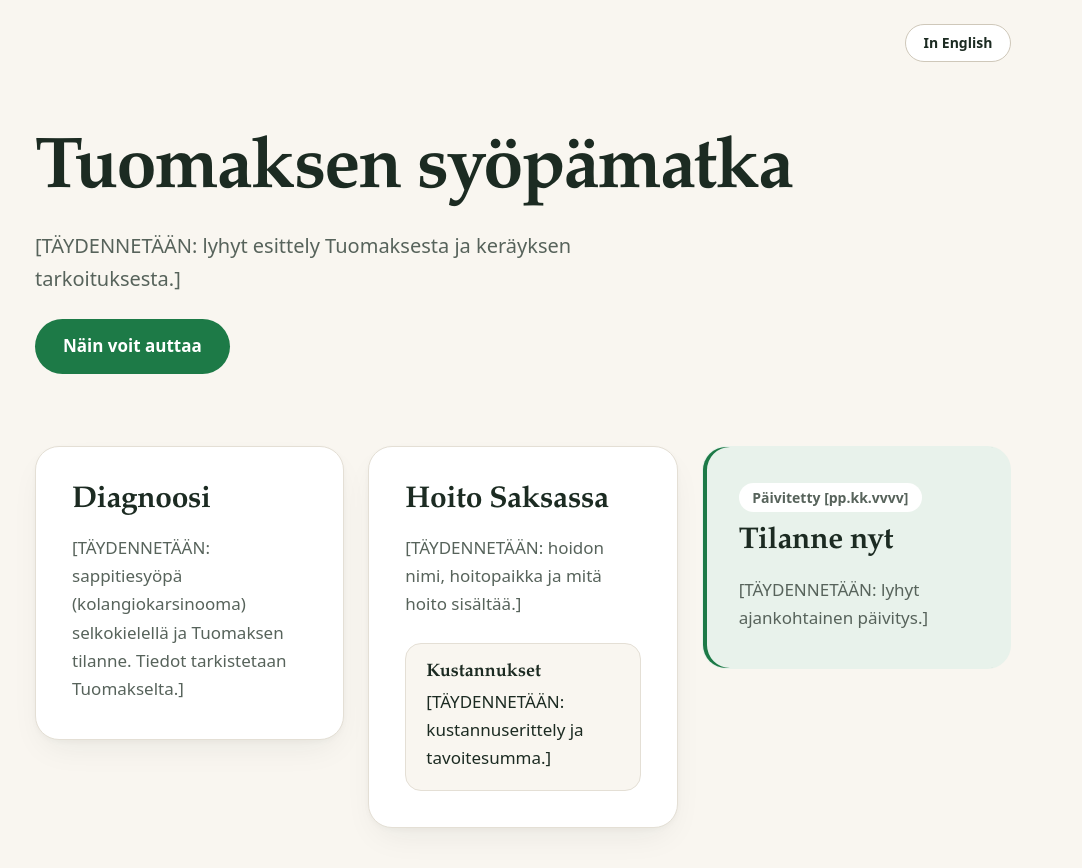
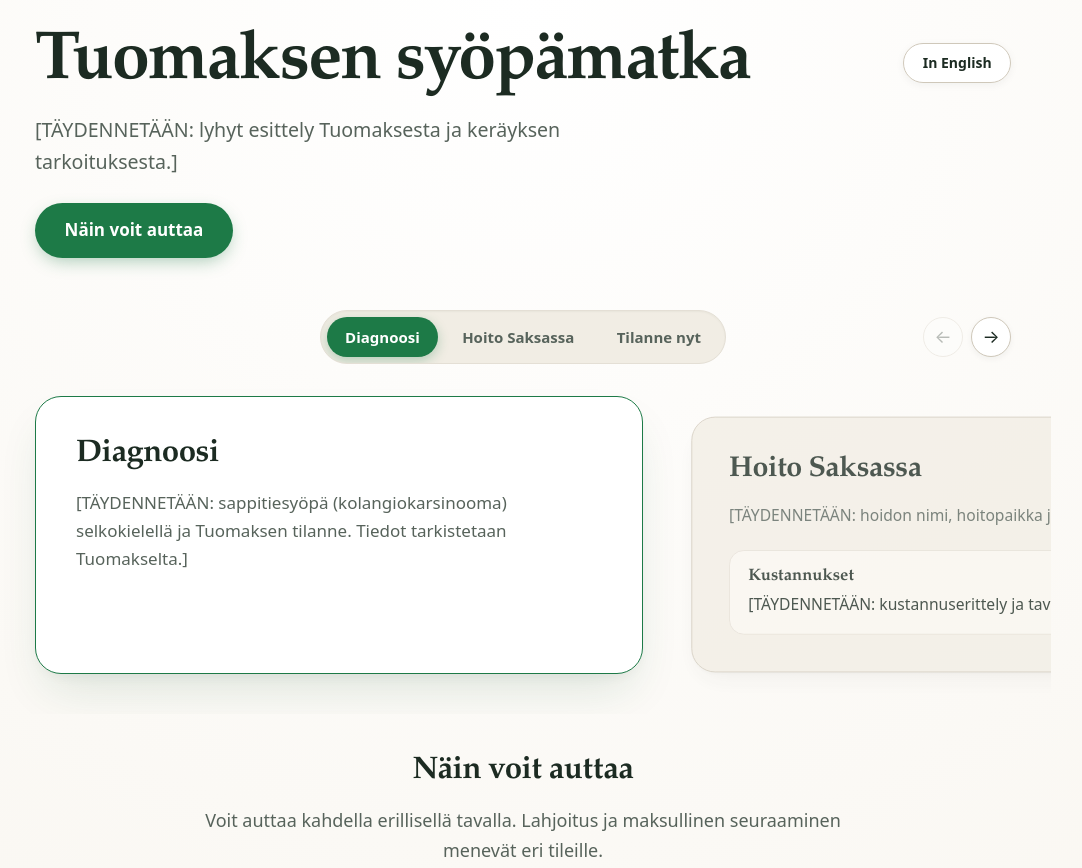
Before and after one commit to tomistaven/cancer-fundraiser-page, a website with bundled scripts: page public/index.html in a window 1280 px wide. Shown: the top 868 px of the page, without its empty margins (117-1199 px from the left). Built offline with nearby package versions, Linux system fonts and the light colour scheme.

Commit message:
feat(page): add story carousel and support tabs
- public/js/snap-carousel.js: add SnapCarousel, centred scroll-snap
  cards with tabs, arrows and a marker on the current card
- public/js/tab-switcher.js: add TabSwitcher, accessible tabs for
  the two support options
- public/js/main.js: start the carousel and the tabs
- public/js/content.js: add tab, arrow and study link texts, reword
  step 1, keep "(30 €)" on one line
- public/index.html: language toggle in the hero title row, story as
  a three-card track, support options as tabs, hidden slots for the
  hero photo and study link
- public/css/styles.css: warm palette with kelly green, centred section
  headers and tabs, carousel and support card styles

```diff
--- a/public/css/styles.css
+++ b/public/css/styles.css
@@ -21,21 +21,24 @@
   --space-2: 1rem;
   --space-3: 1.5rem;
   --space-4: 2.5rem;
-  --space-5: 4.5rem;
+  --space-5: 4rem;
 
   --measure: 42rem;
   --page-width: 66rem;
   --gutter: clamp(1.25rem, 4vw, 2.5rem);
-  --card-padding: clamp(1.25rem, 4vw, 2.25rem);
+  --card-padding: clamp(1.5rem, 3.5vw, 2.5rem);
 
-  --radius-card: 24px;
+  --radius-card: 26px;
   --radius-inner: 16px;
   --radius-control: 12px;
   --radius-pill: 999px;
 
   --shadow-soft:
-    0 14px 34px -10px rgba(28, 43, 34, 0.08),
+    0 12px 30px -8px rgba(28, 43, 34, 0.07),
     0 2px 6px -1px rgba(28, 43, 34, 0.04);
+  --shadow-stage:
+    0 24px 48px -12px rgba(20, 92, 53, 0.14),
+    0 6px 16px -4px rgba(28, 43, 34, 0.06);
 }
 
 *,
@@ -48,7 +51,6 @@ html {
   -webkit-text-size-adjust: 100%;
 }
 
-/* Component display rules would otherwise override the attribute. */
 [hidden] {
   display: none !important;
 }
@@ -61,11 +63,16 @@ html {
 
 body {
   margin: 0;
-  background: var(--color-page);
+  background: radial-gradient(
+    circle at 50% 0%,
+    #ffffff 0%,
+    var(--color-page) 65%
+  );
   color: var(--color-ink);
   font-family: var(--font-body);
   font-size: 1.0625rem;
   line-height: 1.65;
+  -webkit-font-smoothing: antialiased;
 }
 
 h1,
@@ -75,12 +82,12 @@ h4 {
   margin: 0 0 var(--space-2);
   font-family: var(--font-heading);
   font-weight: 700;
-  line-height: 1.18;
+  line-height: 1.15;
 }
 
 h2 {
-  font-size: clamp(1.5rem, 3vw, 1.875rem);
-  letter-spacing: -0.01em;
+  font-size: clamp(1.5rem, 3vw, 1.95rem);
+  letter-spacing: -0.015em;
 }
 
 h3 {
@@ -106,33 +113,35 @@ a {
   outline-offset: 3px;
 }
 
-.site-header,
 main {
   max-width: var(--page-width);
   margin: 0 auto;
   padding-inline: var(--gutter);
 }
 
-.site-header {
-  display: flex;
-  justify-content: flex-end;
-  padding-block: var(--space-3) var(--space-1);
-}
-
 .language-toggle {
-  padding: 0.4rem 1.1rem;
+  flex: 0 0 auto;
+  padding: 0.45rem 1.15rem;
   border: 1px solid var(--color-line-strong);
   border-radius: var(--radius-pill);
-  background: var(--color-surface);
+  background: rgba(255, 255, 255, 0.9);
+  backdrop-filter: blur(8px);
   color: var(--color-ink);
   font: inherit;
   font-size: 0.875rem;
   font-weight: 600;
   cursor: pointer;
+  box-shadow: 0 2px 8px rgba(28, 43, 34, 0.05);
+  transition:
+    transform 0.15s ease,
+    border-color 0.15s ease,
+    background-color 0.15s ease;
 }
 
 .language-toggle:hover {
   border-color: var(--color-accent);
+  background: var(--color-surface);
+  transform: translateY(-1px);
 }
 
 .noscript {
@@ -145,23 +154,31 @@ main {
 
 .hero {
   display: grid;
-  gap: var(--space-4);
+  gap: 0 var(--space-4);
   align-items: center;
-  padding: clamp(2rem, 6vw, 4rem) 0 clamp(2.5rem, 7vw, 4.5rem);
+  padding: clamp(1rem, 3vw, 1.75rem) 0 clamp(2rem, 5vw, 3.25rem);
+}
+
+.hero-title-row {
+  display: flex;
+  align-items: center;
+  justify-content: space-between;
+  gap: var(--space-2);
+  margin-bottom: 1rem;
 }
 
 .hero h1 {
-  margin-bottom: 1.25rem;
-  font-size: clamp(2.6rem, 8vw, 4.5rem);
-  line-height: 1.04;
+  margin: 0;
+  font-size: clamp(2.5rem, 7.5vw, 4.25rem);
+  line-height: 1.03;
   letter-spacing: -0.025em;
 }
 
 .hero p {
   max-width: 36rem;
-  margin-bottom: var(--space-3);
+  margin-bottom: 1.5rem;
   color: var(--color-muted);
-  font-size: clamp(1.125rem, 2vw, 1.25rem);
+  font-size: clamp(1.1rem, 2vw, 1.225rem);
 }
 
 .hero-media {
@@ -174,14 +191,14 @@ main {
   aspect-ratio: 4 / 3;
   object-fit: cover;
   border-radius: var(--radius-card);
-  box-shadow: var(--shadow-soft);
+  box-shadow: var(--shadow-stage);
 }
 
 .button {
   display: inline-flex;
   align-items: center;
   justify-content: center;
-  padding: 0.85rem 1.75rem;
+  padding: 0.85rem 1.85rem;
   border: 0;
   border-radius: var(--radius-pill);
   background: var(--color-accent);
@@ -190,15 +207,23 @@ main {
   font-weight: 600;
   text-decoration: none;
   cursor: pointer;
+  box-shadow: 0 6px 18px -4px rgba(29, 122, 71, 0.4);
+  transition:
+    background-color 0.2s ease,
+    transform 0.15s ease,
+    box-shadow 0.2s ease;
 }
 
 .button:hover:not(:disabled) {
   background: var(--color-accent-dark);
+  transform: translateY(-1px);
+  box-shadow: 0 10px 22px -4px rgba(20, 92, 53, 0.5);
 }
 
 .button:disabled {
   background: var(--color-line);
   color: var(--color-muted);
+  box-shadow: none;
   cursor: not-allowed;
 }
 
@@ -206,24 +231,80 @@ main {
   width: 100%;
 }
 
+.story {
+  position: relative;
+}
+
+/* Equal side columns keep the tabs centred on the page whether or not the
+   arrows are shown. */
+.story-nav {
+  display: grid;
+  grid-template-columns: 1fr auto 1fr;
+  align-items: center;
+  gap: var(--space-2);
+  margin-bottom: 1.25rem;
+}
+
+.story-tabs {
+  grid-column: 2;
+}
+
+/* Phones swipe; the arrows only earn their space with a mouse. */
+.story-arrows {
+  display: none;
+  grid-column: 3;
+  justify-self: end;
+  gap: 0.5rem;
+}
+
+.arrow-button {
+  display: inline-flex;
+  align-items: center;
+  justify-content: center;
+  width: 2.5rem;
+  height: 2.5rem;
+  border: 1px solid var(--color-line-strong);
+  border-radius: 50%;
+  background: var(--color-surface);
+  color: var(--color-ink);
+  font: inherit;
+  font-size: 1.125rem;
+  cursor: pointer;
+  box-shadow: 0 2px 6px rgba(28, 43, 34, 0.05);
+  transition: all 0.2s ease;
+}
+
+.arrow-button:hover:not(:disabled) {
+  border-color: var(--color-accent);
+  background: var(--color-accent);
+  color: #ffffff;
+  transform: scale(1.06);
+}
+
+.arrow-button:disabled {
+  opacity: 0.3;
+  cursor: default;
+  box-shadow: none;
+}
+
 .story-tabs,
 .support-tabs {
-  display: flex;
+  display: inline-flex;
   gap: 0.35rem;
   width: fit-content;
   max-width: 100%;
-  margin-bottom: var(--space-2);
-  padding: 0.3rem;
+  padding: 0.35rem;
   border: 1px solid var(--color-line);
   border-radius: var(--radius-pill);
   background: var(--color-surface-warm);
   overflow-x: auto;
   scrollbar-width: none;
+  box-shadow: inset 0 1px 2px rgba(28, 43, 34, 0.04);
 }
 
 .pill-tab {
   flex: 0 0 auto;
-  padding: 0.45rem 1rem;
+  padding: 0.5rem 1.15rem;
   border: 0;
   border-radius: var(--radius-pill);
   background: transparent;
@@ -233,6 +314,7 @@ main {
   font-weight: 600;
   white-space: nowrap;
   cursor: pointer;
+  transition: all 0.25s cubic-bezier(0.22, 1, 0.36, 1);
 }
 
 .pill-tab:hover {
@@ -243,17 +325,62 @@ main {
 .pill-tab[aria-selected="true"] {
   background: var(--color-accent);
   color: #ffffff;
+  box-shadow: 0 4px 12px rgba(29, 122, 71, 0.28);
 }
 
 .story-track {
-  display: grid;
-  gap: var(--space-2);
+  position: relative;
+  display: flex;
+  gap: 1rem;
+  margin-inline: calc(-1 * var(--gutter));
+  padding: 0.75rem var(--gutter) 2rem;
+  overflow-x: auto;
+  scroll-snap-type: x mandatory;
+  scroll-padding-inline: var(--gutter);
+  overscroll-behavior-x: contain;
+  scrollbar-width: none;
+  perspective: 1200px;
+}
+
+.story-track::-webkit-scrollbar,
+.story-tabs::-webkit-scrollbar,
+.support-tabs::-webkit-scrollbar {
+  display: none;
+}
+
+.story-track > .story-card {
+  flex: 0 0 85%;
+  /* Centring lets the middle card show both neighbours; the first and
+     last cards still sit at the edges because the row can't scroll past. */
+  scroll-snap-align: center;
+  position: relative;
+  overflow: hidden;
+  transition:
+    transform 0.45s cubic-bezier(0.22, 1, 0.36, 1),
+    box-shadow 0.45s cubic-bezier(0.22, 1, 0.36, 1),
+    background-color 0.45s ease,
+    border-color 0.45s ease,
+    opacity 0.45s ease;
+}
+
+.story-track > .story-card[data-current] {
+  transform: translateY(-4px) scale(1);
+  border-color: var(--color-accent);
+  box-shadow: var(--shadow-stage);
+  z-index: 2;
+}
+
+.story-track > .story-card:not([data-current]) {
+  cursor: pointer;
+  transform: scale(0.94);
+  opacity: 0.72;
+  background: var(--color-surface-warm);
 }
 
 .story-card,
 .card {
   padding: var(--card-padding);
-  border: 1px solid var(--color-line);
+  border: 1.5px solid var(--color-line);
   border-radius: var(--radius-card);
   background: var(--color-surface);
   box-shadow: var(--shadow-soft);
@@ -269,13 +396,16 @@ main {
 }
 
 .story-card--status {
-  border-color: transparent;
-  background: var(--color-accent-tint);
-  box-shadow: inset 4px 0 0 var(--color-accent);
+  background: linear-gradient(
+    145deg,
+    #ffffff 0%,
+    var(--color-accent-tint) 100%
+  );
 }
 
 .story-card--status .badge {
   display: inline-block;
+  color: #ffffff;
   margin-bottom: 0.75rem;
 }
 
@@ -305,11 +435,11 @@ main {
 
 .badge {
   margin: 0;
-  padding: 0.2rem 0.85rem;
+  padding: 0.25rem 0.9rem;
   border-radius: var(--radius-pill);
-  background: var(--color-surface);
-  color: var(--color-accent-dark);
-  font-size: 0.875rem;
+  background: var(--color-accent);
+  color: #ffffff;
+  font-size: 0.8125rem;
   font-weight: 600;
 }
 
@@ -319,7 +449,7 @@ main {
 }
 
 .support {
-  padding: var(--space-5) 0;
+  padding: var(--space-4) 0 var(--space-5);
 }
 
 .support-options {
@@ -329,11 +459,14 @@ main {
 }
 
 .support-tabs {
+  justify-self: center;
   margin-bottom: 0;
 }
 
 .support-header {
   max-width: var(--measure);
+  margin-inline: auto;
+  text-align: center;
 }
 
 .support-intro {
@@ -353,7 +486,8 @@ main {
 }
 
 .card--access {
-  border: 2px solid var(--color-accent);
+  border: 1.5px solid var(--color-accent);
+  box-shadow: var(--shadow-stage);
 }
 
 .details {
@@ -415,10 +549,13 @@ main {
   font-size: 0.8125rem;
   font-weight: 600;
   cursor: pointer;
+  transition: all 0.15s ease;
 }
 
 .copy-button:hover {
   border-color: var(--color-accent);
+  background: var(--color-accent);
+  color: #ffffff;
 }
 
 .small {
@@ -590,30 +727,6 @@ main {
   font-size: 0.875rem;
 }
 
-@media (max-width: 53.99rem) {
-  .story-track {
-    display: flex;
-    margin-inline: calc(-1 * var(--gutter));
-    padding: 0.25rem var(--gutter) 1.5rem;
-    overflow-x: auto;
-    scroll-snap-type: x mandatory;
-    scroll-padding-inline: var(--gutter);
-    overscroll-behavior-x: contain;
-    scrollbar-width: none;
-  }
-
-  .story-track::-webkit-scrollbar,
-  .story-tabs::-webkit-scrollbar,
-  .support-tabs::-webkit-scrollbar {
-    display: none;
-  }
-
-  .story-track > .story-card {
-    flex: 0 0 86%;
-    scroll-snap-align: start;
-  }
-}
-
 @media (max-width: 30rem) {
   .detail-row dt {
     flex-basis: 100%;
@@ -638,14 +751,35 @@ main {
     grid-template-columns: 1.15fr 0.85fr;
   }
 
-  .story-tabs {
-    display: none;
+  .hero-title-row {
+    grid-column: 1 / -1;
+  }
+
+  .story-arrows {
+    display: flex;
   }
 
   .story-track {
-    grid-template-columns: repeat(3, 1fr);
-    gap: var(--space-3);
-    align-items: start;
+    gap: 1.5rem;
+    padding-top: 1rem;
+    padding-bottom: 2.25rem;
+  }
+
+  .story-track > .story-card {
+    flex-basis: min(38rem, 64%);
+  }
+
+  .story-track > .story-card:not([data-current]) {
+    transform: scale(0.92) translateY(6px);
+    opacity: 0.78;
+    background: var(--color-surface-warm);
+    border-color: var(--color-line-strong);
+  }
+
+  .story-track > .story-card:not([data-current]):hover {
+    opacity: 0.95;
+    transform: scale(0.95) translateY(2px);
+    border-color: var(--color-accent);
   }
 
   .details--inline {
--- a/public/index.html
+++ b/public/index.html
@@ -9,16 +9,6 @@
     <script type="module" src="js/main.js"></script>
   </head>
   <body>
-    <header class="site-header">
-      <button
-        type="button"
-        class="language-toggle"
-        data-language-toggle
-        data-i18n="language.toggle"
-        data-i18n-attr="aria-label:language.toggleLabel"
-      ></button>
-    </header>
-
     <noscript>
       <p class="noscript">
         Sivu tarvitsee JavaScriptin. This page needs JavaScript.
@@ -27,8 +17,18 @@
 
     <main>
       <section class="hero" aria-labelledby="hero-title">
+        <div class="hero-title-row">
+          <h1 id="hero-title" data-i18n="hero.title"></h1>
+          <button
+            type="button"
+            class="language-toggle"
+            data-language-toggle
+            data-i18n="language.toggle"
+            data-i18n-attr="aria-label:language.toggleLabel"
+          ></button>
+        </div>
+
         <div class="hero-content">
-          <h1 id="hero-title" data-i18n="hero.title"></h1>
           <p data-i18n="hero.intro"></p>
           <a class="button" href="#support" data-i18n="hero.cta"></a>
         </div>
@@ -39,31 +39,53 @@
       </section>
 
       <div class="story" data-snap-carousel>
-        <div class="story-tabs" data-carousel-tabs hidden>
+        <div class="story-nav" data-carousel-nav hidden>
+          <div class="story-tabs">
             <button
               type="button"
               class="pill-tab"
               data-carousel-tab="diagnosis"
-            data-i18n="diagnosis.heading"
+              data-i18n="story.tabDiagnosis"
             ></button>
             <button
               type="button"
               class="pill-tab"
               data-carousel-tab="treatment"
-            data-i18n="treatment.heading"
+              data-i18n="story.tabTreatment"
             ></button>
             <button
               type="button"
               class="pill-tab"
               data-carousel-tab="status"
-            data-i18n="status.heading"
+              data-i18n="story.tabStatus"
             ></button>
+          </div>
+
+          <div class="story-arrows">
+            <button
+              type="button"
+              class="arrow-button"
+              data-carousel-prev
+              data-i18n-attr="aria-label:carousel.previous"
+            >
+              <span aria-hidden="true">←</span>
+            </button>
+            <button
+              type="button"
+              class="arrow-button"
+              data-carousel-next
+              data-i18n-attr="aria-label:carousel.next"
+            >
+              <span aria-hidden="true">→</span>
+            </button>
+          </div>
         </div>
 
         <div class="story-track" data-carousel-track>
           <section
             id="diagnosis"
             class="story-card"
+            data-current
             aria-labelledby="diagnosis-title"
           >
             <h2 id="diagnosis-title" data-i18n="diagnosis.heading"></h2>
--- a/public/js/snap-carousel.js
+++ b/public/js/snap-carousel.js
@@ -1,83 +1,138 @@
 /**
- * Adds quick-jump buttons to a horizontally scrolling row of cards and
- * marks the button of the card currently in view.
+ * Adds navigation to a horizontally scrolling row of cards: a button per
+ * card, previous / next buttons, and a marker on the card in view.
  *
  * Expects `[data-carousel-track]` holding the cards and a hidden
- * `[data-carousel-tabs]` with buttons whose `data-carousel-tab` names a
- * card id. Swiping is the browser's own scroll-snap; without JavaScript
- * the buttons simply stay hidden.
+ * `[data-carousel-nav]` containing buttons whose `data-carousel-tab` names
+ * a card id, plus `[data-carousel-prev]` and `[data-carousel-next]`.
+ * Swiping is the browser's own scroll-snap; without JavaScript the
+ * navigation simply stays hidden.
  */
 export class SnapCarousel {
-  // A card counts as current once most of it is visible.
-  static #VISIBLE_RATIO = 0.6;
-
+  #nav;
+  #tabs;
+  #cards;
+  #previous;
+  #next;
   #track;
-  #tabs;
-  #buttons;
-  #observer = null;
+  #currentIndex = 0;
+  #frameRequested = false;
 
   /** @param {HTMLElement} root */
   constructor(root) {
     this.#track = root.querySelector("[data-carousel-track]");
-    this.#tabs = root.querySelector("[data-carousel-tabs]");
-    this.#buttons = [...root.querySelectorAll("[data-carousel-tab]")];
+    this.#nav = root.querySelector("[data-carousel-nav]");
+    this.#tabs = [...root.querySelectorAll("[data-carousel-tab]")];
+    this.#cards = this.#tabs.map((tab) =>
+      document.getElementById(tab.dataset.carouselTab),
+    );
+    this.#previous = root.querySelector("[data-carousel-prev]");
+    this.#next = root.querySelector("[data-carousel-next]");
   }
 
-  /** Shows the buttons and starts following which card is in view. */
+  /** Shows the navigation and starts following which card is in view. */
   start() {
-    this.#tabs.hidden = false;
+    this.#nav.hidden = false;
 
-    for (const button of this.#buttons) {
-      button.addEventListener("click", () => this.#scrollTo(button));
+    this.#tabs.forEach((tab, index) => {
+      tab.addEventListener("click", () => this.#scrollTo(index));
+    });
+    // Only a peeking card moves the row; clicks inside the current card
+    // (selecting text, following a link) must not scroll it away.
+    this.#cards.forEach((card, index) => {
+      card.addEventListener("click", () => {
+        if (index !== this.#currentIndex) {
+          this.#scrollTo(index);
+        }
+      });
+    });
+    this.#previous.addEventListener("click", () =>
+      this.#scrollTo(this.#currentIndex - 1),
+    );
+    this.#next.addEventListener("click", () =>
+      this.#scrollTo(this.#currentIndex + 1),
+    );
+
+    this.#track.addEventListener("scroll", () => this.#onScroll(), {
+      passive: true,
+    });
+
+    this.#markCurrent(0);
+  }
+
+  #scrollTo(index) {
+    const card = this.#cards[index];
+
+    if (!card) {
+      return;
     }
 
-    this.#observer = new IntersectionObserver(
-      (entries) => this.#onVisibilityChange(entries),
-      { root: this.#track, threshold: SnapCarousel.#VISIBLE_RATIO },
-    );
-
-    for (const button of this.#buttons) {
-      this.#observer.observe(this.#cardFor(button));
-    }
-
-    this.#markCurrent(this.#buttons[0]);
-  }
-
-  #scrollTo(button) {
     const reduceMotion = matchMedia("(prefers-reduced-motion: reduce)").matches;
 
-    // "nearest" keeps the page itself from jumping vertically; only the
-    // row scrolls sideways.
-    this.#cardFor(button).scrollIntoView({
+    // Scrolling the row itself, rather than scrollIntoView, keeps the page
+    // from jumping vertically. The track is the cards' offset parent, and
+    // the browser clamps the first and last cards to the row's edges.
+    this.#track.scrollTo({
+      left: this.#centre(card) - this.#track.clientWidth / 2,
       behavior: reduceMotion ? "auto" : "smooth",
-      block: "nearest",
-      inline: "start",
     });
   }
 
-  #onVisibilityChange(entries) {
-    const visible = entries.find((entry) => entry.isIntersecting);
-
-    if (visible) {
-      this.#markCurrent(
-        this.#buttons.find(
-          (button) => button.dataset.carouselTab === visible.target.id,
-        ),
-      );
-    }
+  #centre(card) {
+    return card.offsetLeft + card.offsetWidth / 2;
   }
 
-  #markCurrent(current) {
-    for (const button of this.#buttons) {
-      if (button === current) {
-        button.setAttribute("aria-current", "true");
-      } else {
-        button.removeAttribute("aria-current");
-      }
+  // Scroll events fire many times per frame; one update per frame is enough.
+  #onScroll() {
+    if (this.#frameRequested) {
+      return;
     }
+
+    this.#frameRequested = true;
+    requestAnimationFrame(() => {
+      this.#frameRequested = false;
+      this.#markCurrent(this.#indexInView());
+    });
   }
 
-  #cardFor(button) {
-    return document.getElementById(button.dataset.carouselTab);
+  #indexInView() {
+    const track = this.#track;
+    const atEnd = track.scrollLeft + track.clientWidth >= track.scrollWidth - 2;
+
+    // The first and last cards can never reach the centre, so the row's
+    // ends count as those cards.
+    if (track.scrollLeft <= 2) {
+      return 0;
+    }
+
+    if (atEnd) {
+      return this.#cards.length - 1;
+    }
+
+    const viewCentre = track.scrollLeft + track.clientWidth / 2;
+    const distances = this.#cards.map((card) =>
+      Math.abs(this.#centre(card) - viewCentre),
+    );
+
+    return distances.indexOf(Math.min(...distances));
+  }
+
+  #markCurrent(index) {
+    this.#currentIndex = index;
+
+    this.#tabs.forEach((tab, tabIndex) => {
+      if (tabIndex === index) {
+        tab.setAttribute("aria-current", "true");
+      } else {
+        tab.removeAttribute("aria-current");
+      }
+    });
+
+    this.#cards.forEach((card, cardIndex) => {
+      card.toggleAttribute("data-current", cardIndex === index);
+    });
+
+    this.#previous.disabled = index === 0;
+    this.#next.disabled = index === this.#cards.length - 1;
   }
 }
```
Also changed, not shown: README.md, eslint.config.js (line endings or trailing spaces), firebase.json, public/js/clipboard-button.js (line endings or trailing spaces), public/js/main.js (line endings or trailing spaces), public/js/payment-message-builder.js (line endings or trailing spaces), public/js/payment-message-field.js (line endings or trailing spaces), public/js/tab-switcher.js (line endings or trailing spaces). Lines whose indentation alone changed are shown as unchanged.
